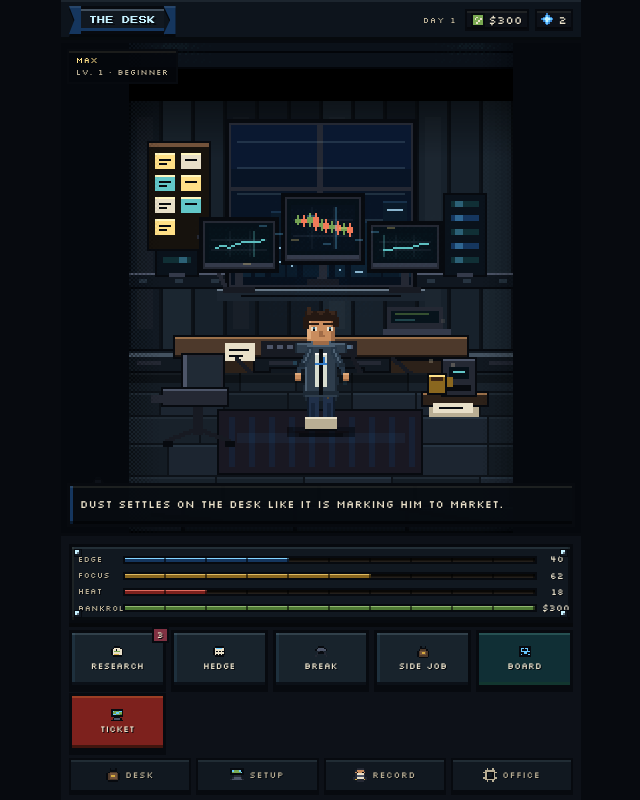
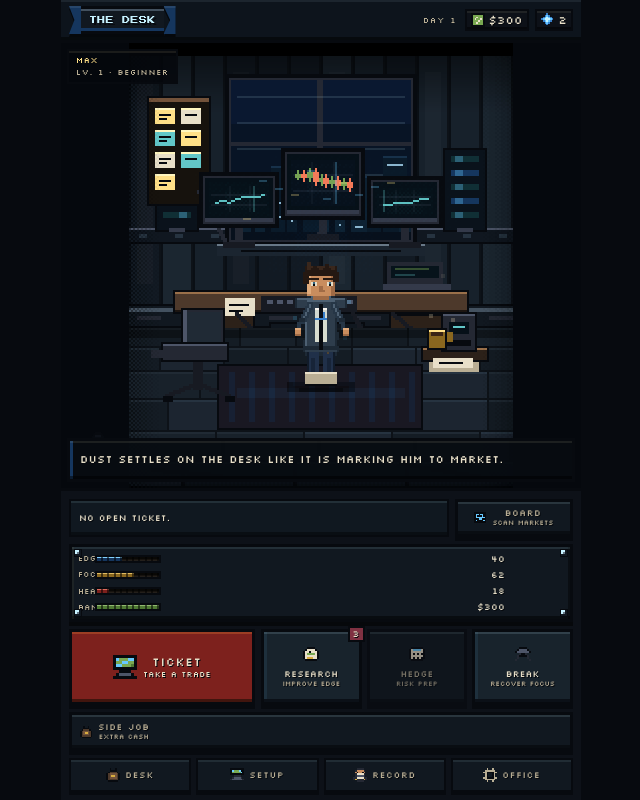
Before and after one commit to metamorphicc/Keep-The-Warden, a React (Vite) app: page / in a window 1280 px wide. Both pictures are taken after a click on the button "START AT THE DESK". Shown: the whole page, without its empty margins (319-959 px from the left). Built offline with nearby package versions, Linux system fonts and the light colour scheme.

Commit message:
changed interface on the main page

```diff
--- a/src/screens/RoomScreen.tsx
+++ b/src/screens/RoomScreen.tsx
@@ -9,10 +9,10 @@ import { RoomCanvas } from '../components/RoomCanvas'
 import { SpeechBox } from '../components/SpeechBox'
 import { cooldownLeft, doAction, isAlarming, setScreen, statusLine } from '../game/actions'
 import {
-  ACTION_BAR,
   ACTIONS,
   BANKROLL_BAR,
   DESK_STAT_ORDER,
+  STAT_HIGH,
   STATS,
   WORLD,
   careerStatusForLevel,
@@ -34,6 +34,84 @@ export function RoomScreen() {
   const stashCount = Object.values(s.stash).reduce((a, b) => a + b, 0)
   const level = levelFromXp(s.xp)
   const career = careerStatusForLevel(level)
+  const broke = s.bankroll <= 0
+  const inTicket = s.activity.kind === 'bet'
+  const hedgeOn = now < s.hedgeUntil
+  const heatHigh = s.stats.heat >= STAT_HIGH
+  const focusLow = s.stats.focus < 28
+  const primaryId = broke ? 'sidejob' : 'bet'
+
+  const plainStatus = (() => {
+    if (broke) return 'Bankroll is gone. Take a side job.'
+    if (inTicket) return "You're in a ticket. Hedge or ride it."
+    if (hedgeOn) return 'Hedge is on. Next ticket is dampened.'
+    if (heatHigh) return 'Heat is high. Take a break.'
+    if (focusLow) return 'Focus is low. Take a break.'
+    return 'No open ticket.'
+  })()
+
+  const actionState = (id: string) => {
+    const def = ACTIONS[id]!
+    const left = cooldownLeft(id, now)
+    const req = def.requires
+    const value = req ? s.stats[req.stat] : 0
+    const blocked = req
+      ? (req.min !== undefined && value < req.min) ||
+        (req.max !== undefined && value > req.max)
+      : false
+    return { def, left, blocked }
+  }
+
+  const actionSub = (id: string, blocked: boolean, left: number): string | undefined => {
+    if (left > 0) return formatSeconds(left)
+    if (blocked) return 'not ready'
+    if (id === 'bet') return 'take a trade'
+    if (id === 'research') return 'improve edge'
+    if (id === 'hedge') return inTicket || hedgeOn ? 'reduce risk' : 'risk prep'
+    if (id === 'recover') return 'recover focus'
+    if (id === 'sidejob') return broke ? 'earn money' : 'extra cash'
+    if (id === 'scan') return 'scan markets'
+    return undefined
+  }
+
+  const renderAction = (
+    id: string,
+    opts: { primary?: boolean; utility?: boolean; secondary?: boolean } = {},
+  ) => {
+    const { def, left, blocked } = actionState(id)
+    const isPrimary = opts.primary
+    const visuallyMutedHedge = id === 'hedge' && !inTicket && !hedgeOn
+    return (
+      <PixelButton
+        key={id}
+        label={id === 'bet' ? 'Ticket' : def.label}
+        icon={def.icon}
+        variant={
+          isPrimary
+            ? id === 'sidejob'
+              ? 'gold'
+              : 'ember'
+            : opts.utility || opts.secondary || visuallyMutedHedge
+              ? 'ghost'
+              : 'wood'
+        }
+        size={isPrimary ? 'lg' : opts.utility || opts.secondary ? 'sm' : 'md'}
+        full={isPrimary || opts.secondary}
+        disabled={left > 0}
+        badge={id === 'research' && stashCount > 0 ? String(stashCount) : undefined}
+        sublabel={actionSub(id, blocked, left)}
+        className={[
+          isPrimary ? 'room__action-primary' : '',
+          opts.utility ? 'room__action-utility' : '',
+          opts.secondary ? 'room__action-secondary' : '',
+          visuallyMutedHedge ? 'room__action-muted' : '',
+        ]
+          .filter(Boolean)
+          .join(' ')}
+        onClick={() => doAction(id)}
+      />
+    )
+  }
 
   return (
     <div className="screen room">
@@ -65,6 +143,11 @@ export function RoomScreen() {
       </div>
 
       <div className="room__hud">
+        <div className={`room__status ${broke ? 'is-broke' : ''}`}>
+          <span className="room__status-text">{plainStatus}</span>
+          {renderAction('scan', { utility: true })}
+        </div>
+
         <PixelPanel variant="darkwood" pad="sm" rivets>
           <div className="room__bars">
             {DESK_STAT_ORDER.map((key) => {
@@ -98,32 +181,25 @@ export function RoomScreen() {
           </div>
         </PixelPanel>
 
-        <div className="room__actions">
-          {ACTION_BAR.map((id) => {
-            const def = ACTIONS[id]!
-            const left = cooldownLeft(id, now)
-            const req = def.requires
-            const value = req ? s.stats[req.stat] : 0
-            const blocked = req
-              ? (req.min !== undefined && value < req.min) ||
-                (req.max !== undefined && value > req.max)
-              : false
-            return (
-              <PixelButton
-                key={id}
-                label={def.label}
-                icon={def.icon}
-                variant={id === 'bet' ? 'ember' : id === 'scan' ? 'teal' : 'wood'}
-                size="sm"
-                stack
-                disabled={left > 0}
-                badge={id === 'research' && stashCount > 0 ? String(stashCount) : undefined}
-                sublabel={left > 0 ? formatSeconds(left) : blocked ? 'no' : undefined}
-                onClick={() => doAction(id)}
-              />
-            )
-          })}
+        <div className={`room__trade-actions ${broke ? 'is-broke' : ''}`}>
+          {renderAction(primaryId, { primary: true })}
+          {!broke ? (
+            <div className="room__support-actions">
+              {renderAction('research')}
+              {renderAction('hedge')}
+              {renderAction('recover')}
+            </div>
+          ) : (
+            <div className="room__support-actions room__support-actions--broke">
+              {renderAction('bet')}
+              {renderAction('research')}
+              {renderAction('hedge')}
+              {renderAction('recover')}
+            </div>
+          )}
         </div>
+
+        {!broke ? <div className="room__sidejob-row">{renderAction('sidejob', { secondary: true })}</div> : null}
 
         <nav className="room__nav">
           <button type="button" className="navbtn" onClick={() => setScreen('shop')}>
--- a/src/styles/screens.css
+++ b/src/styles/screens.css
@@ -433,28 +433,139 @@
   background-image: none;
 }
 
+.room__status {
+  display: grid;
+  grid-template-columns: minmax(0, 1fr) minmax(96px, 118px);
+  align-items: stretch;
+  gap: 6px;
+}
+
+.room__status-text {
+  display: flex;
+  align-items: center;
+  min-height: 38px;
+  padding: 7px 8px;
+  background: #101820;
+  border: 2px solid var(--ink);
+  box-shadow:
+    inset 0 2px 0 0 rgba(199, 242, 255, 0.1),
+    inset 0 -3px 0 0 rgba(0, 0, 0, 0.42);
+  color: var(--bone);
+  font-family: var(--font-ui);
+  font-size: 9px;
+  line-height: 1.45;
+  text-transform: uppercase;
+  text-shadow: 1px 1px 0 var(--ink);
+}
+
+.room__status.is-broke .room__status-text {
+  color: var(--gold-lit);
+  background: #15150f;
+  box-shadow:
+    inset 0 2px 0 0 rgba(255, 209, 102, 0.16),
+    inset 0 -3px 0 0 rgba(0, 0, 0, 0.45);
+}
+
 .room__bars {
   display: flex;
   flex-direction: column;
   gap: 4px;
 }
 
-.room__actions {
+.room__bars .bar {
   display: grid;
-  grid-template-columns: repeat(5, 1fr);
+  grid-template-columns: 12px minmax(58px, 66px) minmax(96px, 1fr) minmax(54px, auto);
   gap: 5px;
 }
 
-.room__actions .btn {
-  padding: 6px 2px;
-  min-height: 58px;
-  font-size: 9px;
-  letter-spacing: 0.02em;
+.room__bars .bar__label {
+  width: auto;
+  min-width: 0;
+  flex: initial;
+  font-size: 8px;
+  letter-spacing: 0.04em;
+  overflow: visible;
+  text-overflow: clip;
 }
 
-.room__actions .btn__sub {
+.room__bars .bar__value {
+  width: auto;
+  min-width: 44px;
+  flex: initial;
+}
+
+.room__trade-actions {
+  display: grid;
+  grid-template-columns: minmax(112px, 1.12fr) minmax(0, 1.88fr);
+  gap: 6px;
+}
+
+.room__trade-actions.is-broke {
+  grid-template-columns: minmax(120px, 1.25fr) minmax(0, 1.75fr);
+}
+
+.room__support-actions {
+  display: grid;
+  grid-template-columns: repeat(3, minmax(0, 1fr));
+  gap: 5px;
+}
+
+.room__support-actions--broke {
+  grid-template-columns: repeat(2, minmax(0, 1fr));
+}
+
+.room__action-primary {
+  min-height: 76px;
+}
+
+.room__support-actions .btn {
+  padding: 6px 4px;
+  min-height: 76px;
+  flex-direction: column;
+  font-size: 9px;
+  letter-spacing: 0.03em;
+}
+
+.room__action-utility {
+  min-height: 38px;
+  padding: 5px 4px;
+}
+
+.room__action-secondary {
+  justify-content: flex-start;
+  min-height: 36px;
+  padding: 7px 8px;
+  color: var(--bone-dim);
+}
+
+.room__action-muted {
+  opacity: 0.62;
+}
+
+.room__action-primary .btn__label {
+  font-size: 12px;
+}
+
+.room__action-primary .btn__sub {
+  color: var(--bone);
+}
+
+.room__support-actions .btn__text,
+.room__action-utility .btn__text {
+  align-items: center;
+  text-align: center;
+}
+
+.room__support-actions .btn__sub,
+.room__action-utility .btn__sub,
+.room__action-secondary .btn__sub {
   font-size: 7px;
   letter-spacing: 0;
+  line-height: 1.15;
+}
+
+.room__sidejob-row {
+  display: block;
 }
 
 .room__nav {
@@ -985,7 +1096,8 @@
     gap: 5px;
     padding: 6px;
   }
-  .room__actions .btn {
+  .room__action-primary,
+  .room__support-actions .btn {
     min-height: 50px;
   }
   .navbtn {
@@ -1011,7 +1123,8 @@
   .room__stage {
     min-height: 104px;
   }
-  .room__actions .btn {
+  .room__action-primary,
+  .room__support-actions .btn {
     min-height: 44px;
     padding: 4px 2px;
   }
```
